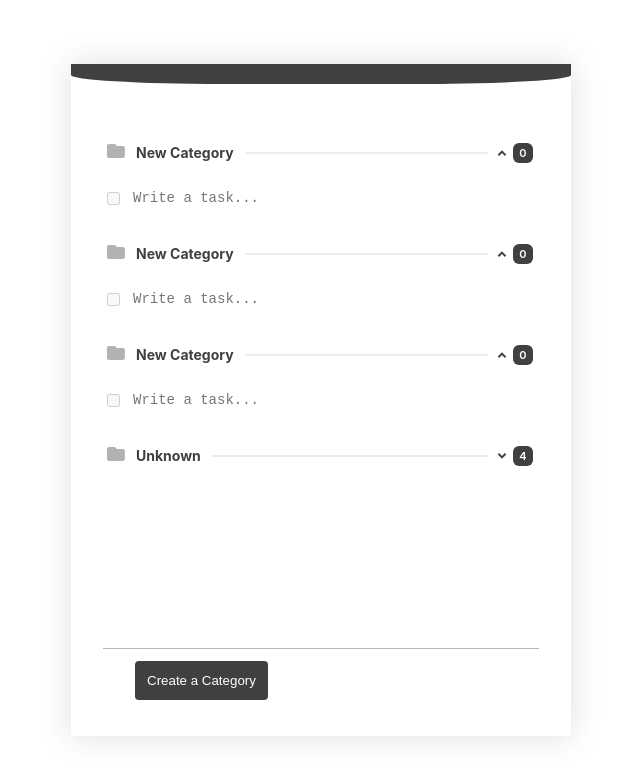
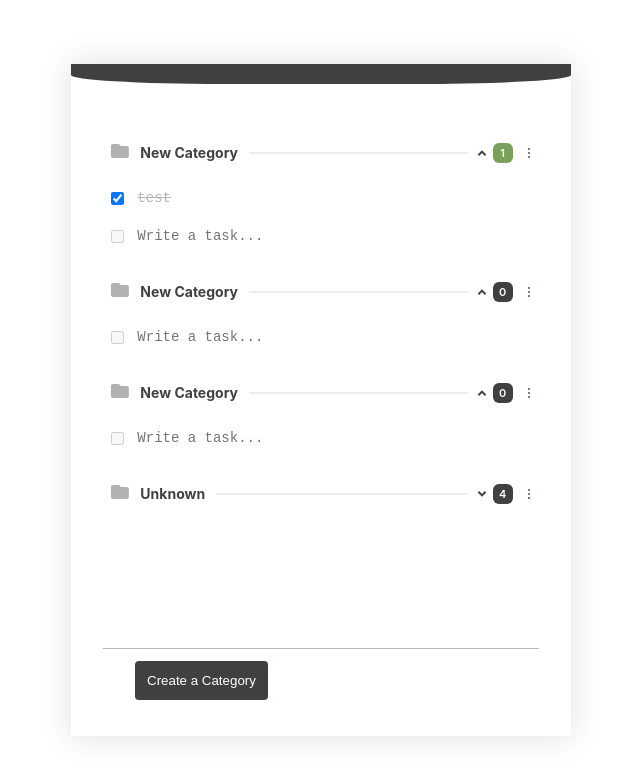
Before and after one commit to alirezaaminii/todox, a Next.js app: page / in a window 1280 px wide. Shown: the top 780 px of the page, without its empty margins (319-959 px from the left). Built offline with nearby package versions, Linux system fonts and the light colour scheme.

Commit message:
feat: add delete pending tasks logic
Added:
- dropdown component

```diff
--- a/package.json
+++ b/package.json
@@ -9,6 +9,7 @@
     "lint": "next lint"
   },
   "dependencies": {
+    "@radix-ui/react-dropdown-menu": "^2.0.4",
     "@types/node": "18.15.3",
     "@types/react": "18.0.28",
     "@types/react-dom": "18.0.11",
--- a/src/components/category/index.tsx
+++ b/src/components/category/index.tsx
@@ -2,11 +2,12 @@ import React from "react";
 import {CategoryInterface, TaskInterface} from "@/types";
 import {useBoolean} from "@/hooks/useBoolean";
 import {CategoryStyles} from "@/components/category/style";
-import {AngleDownIcon, FolderIcon} from "@/components/icons";
+import {AngleDownIcon, FolderIcon, OptionsIcon} from "@/components/icons";
 import Task from "@/components/task";
 import {useCreateTask, useDeleteTasks, useUpdateTask} from "@/hooks/data/tasks";
 import {useQueryClient} from "react-query";
-import NewTask from "@/components/new-task";
+import NewTask from "@/components/new-task"
+import DropDown from "@/components/dropdown";
 
 interface Props extends CategoryInterface {
   tasks: TaskInterface[];
@@ -39,6 +40,16 @@ export const Category: React.FunctionComponent<Props> = (props) => {
       queryClient.invalidateQueries({queryKey: ['categories'],});
     })
   }
+
+  const getPendingTasksIds: number[] = props.tasks.filter(task => task.status === 'pending').map(task => task.id);
+
+  const dropDownOptions = [
+    {
+      label: 'Delete Pending Tasks',
+      onClick: () => handleDeleteTasks(getPendingTasksIds)
+    },
+  ]
+
   return (
     <CategoryStyles isOpen={isOpen} isAllDone={isAllDone}>
       <div className="category-details" onClick={setIsOpenActions.toggle}>
@@ -52,7 +63,9 @@ export const Category: React.FunctionComponent<Props> = (props) => {
           </div>
           <AngleDownIcon className="category-details--angle"/>
           <div className="category-details--task-number"><p>{tasksLength}</p></div>
-          <div className="category-details--options"></div>
+          <div className="category-details--options">
+            <DropDown trigger={<OptionsIcon />} options={dropDownOptions}/>
+          </div>
         </div>
       </div>
 
--- a/src/components/category/style.ts
+++ b/src/components/category/style.ts
@@ -7,7 +7,8 @@ interface Props {
 }
 
 export const CategoryStyles = styled.div<Props>`
-  margin-top: 18px;
+  margin: 18px auto 0;
+  width: 98%;
 
   .category-details {
     display: flex;
@@ -73,6 +74,14 @@ export const CategoryStyles = styled.div<Props>`
         line-height: 14px;
       }
     }
-    &--options {}
+    &--options {
+      transform: rotate(90deg);
+      display: flex;
+      align-items: center;
+      justify-content: center;
+
+      width: 16px;
+      height: 16px;
+    }
   }
 `;
--- /dev/null
+++ b/src/components/dropdown/index.tsx
@@ -0,0 +1,37 @@
+import React, {MouseEventHandler} from "react";
+import * as DropdownMenu from '@radix-ui/react-dropdown-menu';
+import {DropDownContentStyles, DropDownStyles} from "@/components/dropdown/style";
+
+interface Props {
+  options: {
+    label: string;
+    onClick: MouseEventHandler<HTMLDivElement>
+  }[];
+  trigger: React.ReactNode;
+}
+
+export const DropDown: React.FunctionComponent<Props> = (props) => {
+  return (
+    <DropDownStyles>
+      <DropdownMenu.Trigger asChild>
+        <div aria-label="Customise options">
+          {props.trigger}
+        </div>
+      </DropdownMenu.Trigger>
+
+      <DropdownMenu.Portal>
+        <DropDownContentStyles className="DropdownMenuContent" sideOffset={5}>
+          {
+            props.options.map(option =>
+              <DropdownMenu.Item key={option.label} className="DropdownMenuItem" onClick={option.onClick}>
+                {option.label}
+              </DropdownMenu.Item>
+            )
+          }
+        </DropDownContentStyles>
+      </DropdownMenu.Portal>
+    </DropDownStyles>
+  )
+}
+
+export default DropDown;
--- /dev/null
+++ b/src/components/dropdown/style.ts
@@ -0,0 +1,22 @@
+import styled from "styled-components";
+import * as DropdownMenu from '@radix-ui/react-dropdown-menu';
+import {colors} from "@/styles/colors";
+
+export const DropDownStyles = styled(DropdownMenu.Root)`
+`;
+
+export const DropDownContentStyles = styled(DropdownMenu.Content)`
+  background: ${colors.white};
+  box-shadow: 0 0 30px rgba(29, 40, 58, 0.15);
+  padding: 8px;
+
+  .DropdownMenuItem {
+    padding: 8px;
+    border-bottom: 1px solid ${colors.stroke};
+    cursor: pointer;
+
+    &:last-of-type {
+      border-bottom: 0;
+    }
+  }
+`;
--- /dev/null
+++ b/src/components/icons/OptionsIcon.tsx
@@ -0,0 +1,23 @@
+import * as React from 'react';
+import { SVGProps } from 'react';
+
+const OptionsIcon = (props: SVGProps<SVGSVGElement>) => (
+  <svg
+    width="16"
+    height="16"
+    viewBox="0 0 16 16"
+    fill="none"
+    xmlns="http://www.w3.org/2000/svg"
+    {...props}
+  >
+    <path
+      d="M4.00667 8H4M8.00667 8H8M12.0067 8H12"
+      stroke="#48566A"
+      strokeWidth="2"
+      strokeLinecap="round"
+      strokeLinejoin="round"
+    />
+  </svg>
+);
+
+export default OptionsIcon;
--- a/src/components/icons/index.ts
+++ b/src/components/icons/index.ts
@@ -2,3 +2,4 @@ export { default as FolderIcon } from './FolderIcon';
 export { default as CheckedIcon } from './CheckedIcon';
 export { default as AngleDownIcon } from './AngleDownIcon';
 export { default as DeleteIcon } from './DeleteIcon';
+export { default as OptionsIcon } from './OptionsIcon';
--- a/src/pages/api/tasks/tasks.json
+++ b/src/pages/api/tasks/tasks.json
@@ -1 +1 @@
-{"tasks":[{"id":1,"createdAt":1679131179030,"name":"test","categoryId":1,"status":"pending"},{"id":2,"createdAt":1679131182820,"name":"test 2","categoryId":1,"status":"pending"},{"id":3,"createdAt":1679131183986,"name":"test 3","categoryId":1,"status":"pending"},{"id":4,"createdAt":1679131185611,"name":"test 4","categoryId":1,"status":"pending"}]}
+{"tasks":[{"id":1,"createdAt":1679131179030,"name":"test","categoryId":1,"status":"pending"},{"id":2,"createdAt":1679131182820,"name":"test 2","categoryId":1,"status":"pending"},{"id":3,"createdAt":1679131183986,"name":"test 3 3","categoryId":1,"status":"pending"},{"id":4,"createdAt":1679131185611,"name":"test 4","categoryId":1,"status":"pending"},{"id":8,"createdAt":1679134914612,"name":"test","categoryId":4,"status":"done"}]}
```
Also changed, not shown: 1 other file (tests, documents, lock files or other folders).
